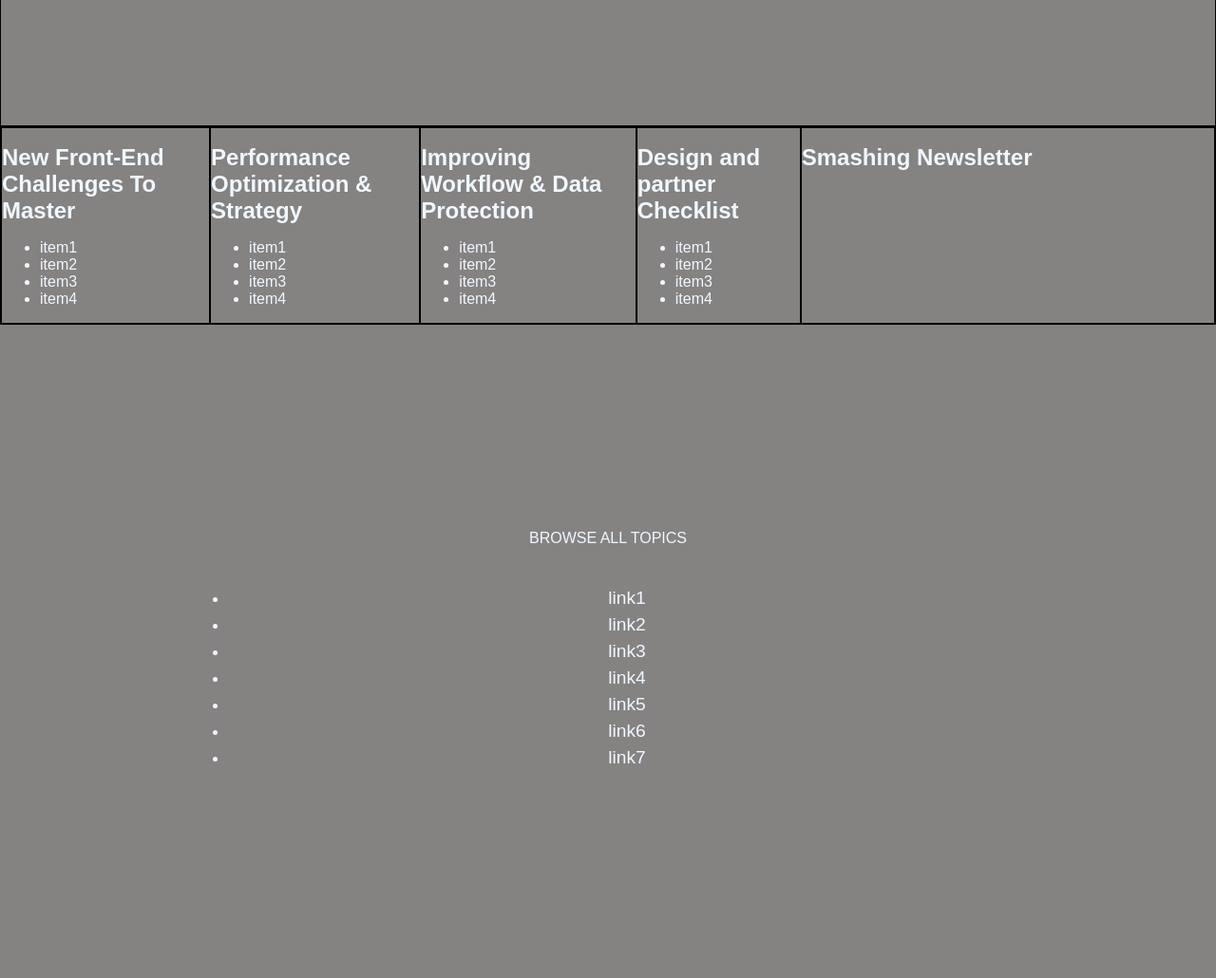
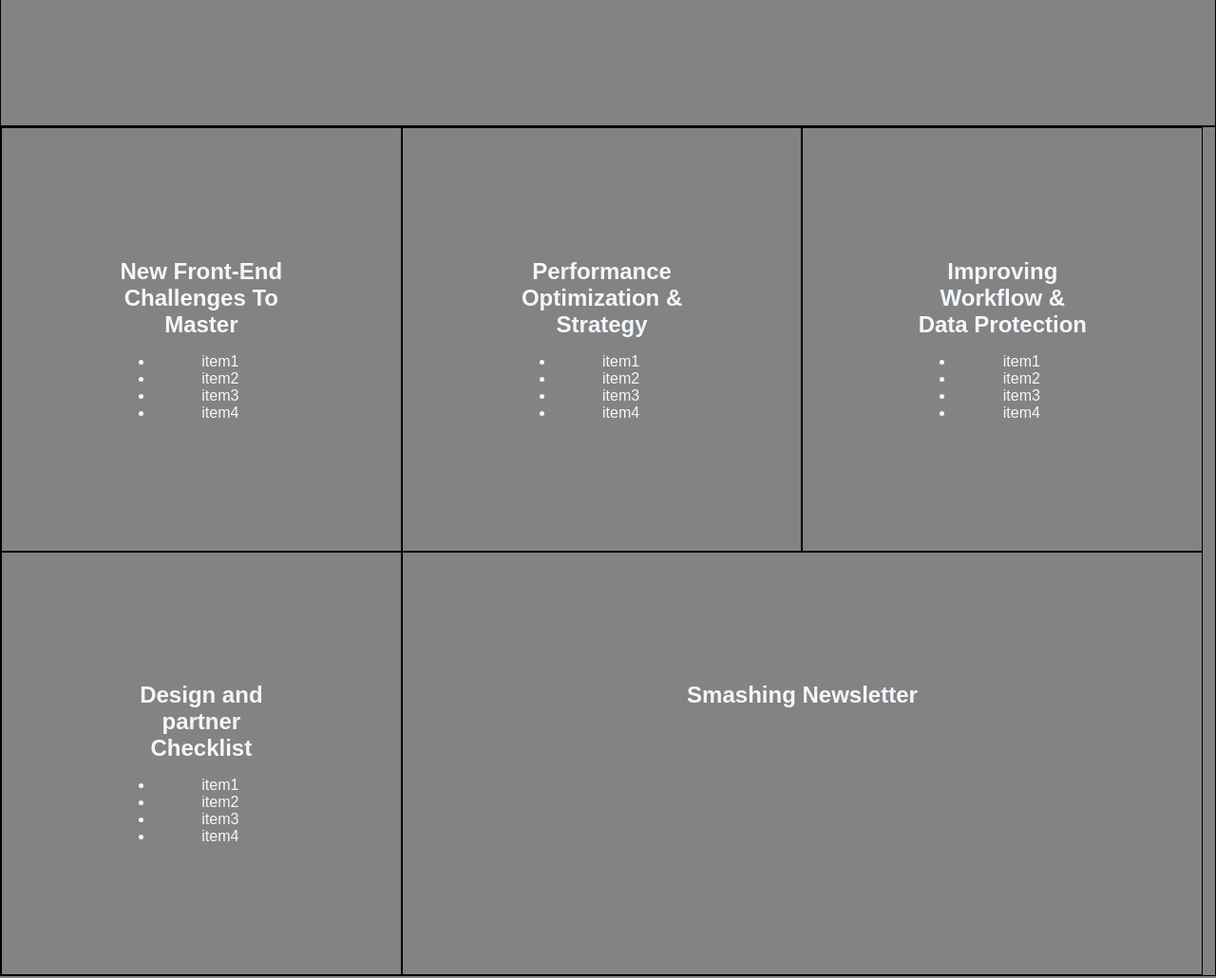
Before and after one commit to ampaire/tear_down, a plain HTML site: page index.html in a window 1280 px wide. Shown: the part 5960-6990 px from the top of the page at 95% size. Drawn offline with Linux system fonts and the light colour scheme.

Commit message:
Fix linting errors

```diff
--- a/styles.css
+++ b/styles.css
@@ -139,11 +139,11 @@ footer p {
   text-align: center;
 }
 
-.curated-posts {
+.article-post {
   flex-wrap: wrap;
 }
 
-.curated-posts > div {
+.article-post > div {
   width: 33%;
   box-sizing: border-box;
   padding: 15vh;
```
